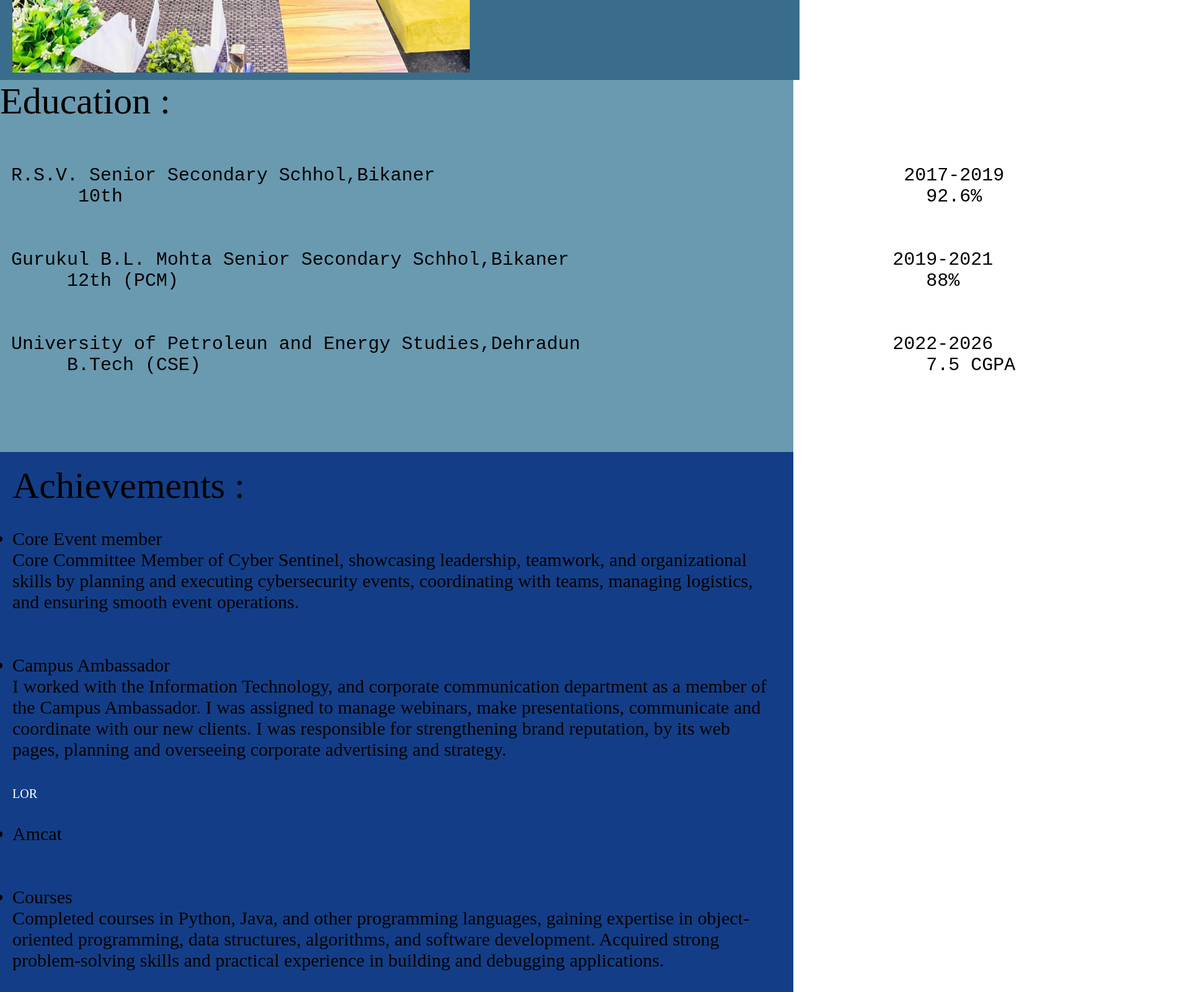
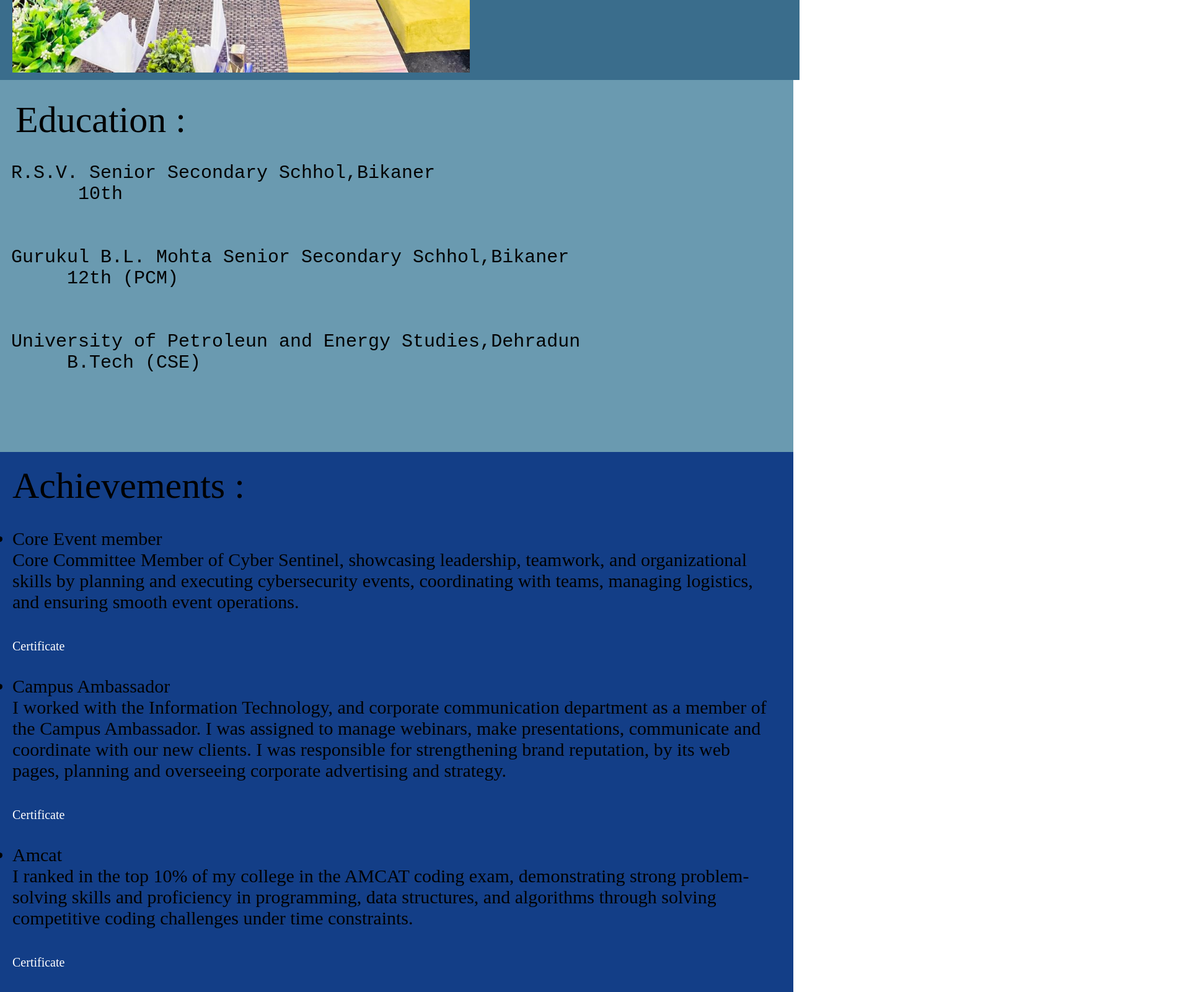
Before and after one commit to Ynikhil008/Portfolio, a plain HTML site: page index.html in a window 1280 px wide. Shown: the part 780-2380 px from the top of the page at 62% size, 1920 px wide, since content can reach past the window. Drawn offline with Linux system fonts and the light colour scheme; a script that the page names is missing.

Commit message:
Update index.html

```diff
--- a/index.html
+++ b/index.html
@@ -11,7 +11,7 @@
                <meta http-equiv='X-UA-Compatible' content='IE=edge'>
                <title>Index Page</title>
                <meta name='viewport' content='width=device-width, initial-scale=1'>
-               <link rel='stylesheet' type='text/css' media='screen' href='index.css'>
+               <link rel='stylesheet' type='text/css' media='screen' href="index.css">
                <script src='main.js'></script>
         </head>
 
@@ -45,25 +45,24 @@
 
                 <!-- Education part includes school and college details-->
                 <div id="two">
-                    <p style="font-size: 60px;">Education :</p>
-                    <br>
+                    <p style="font-size: 60px; margin-left: 25px; padding-top: 30px;">Education :</p>
                     <div class="education">
                         <div class="school">
                             <br>
-                            <pre> R.S.V. Senior Secondary Schhol,Bikaner                                          2017-2019
-       10th                                                                        92.6%</pre>
+                            <pre> R.S.V. Senior Secondary Schhol,Bikaner                                                                                  2017-2019
+       10th                                                                                                                                        92.6%</pre>
                         </div>
                     <br>
                     <br>
                         <div class="school">
-                            <pre> Gurukul B.L. Mohta Senior Secondary Schhol,Bikaner                             2019-2021
-      12th (PCM)                                                                   88%</pre>
+                            <pre> Gurukul B.L. Mohta Senior Secondary Schhol,Bikaner                                                            2019-2021
+      12th (PCM)                                                                                                                              88%</pre>
                         </div>
                     <br>
                     <br>
                         <div class="school">
-                            <pre> University of Petroleun and Energy Studies,Dehradun                            2022-2026
-      B.Tech (CSE)                                                                 7.5 CGPA</pre>
+                            <pre> University of Petroleun and Energy Studies,Dehradun                                                              2022-2026
+      B.Tech (CSE)                                                                                                                          7.5 CGPA</pre>
                         </div>
                     </div>
                 </div>
@@ -78,20 +77,26 @@
                                 <li>Core Event member</li>
                                 <p>Core Committee Member of Cyber Sentinel, showcasing leadership, teamwork, and organizational skills by planning and executing cybersecurity events, coordinating with teams, managing logistics, and ensuring smooth event operations.</p>
                                     <br>
+                                    <a href="">Certificate</a>
+                                    <br>
                                     <br>
                                 <li>Campus Ambassador</li>
                                 <p> I worked with the Information Technology, and corporate communication department as a member of the Campus Ambassador.  I was assigned to manage webinars, make presentations, communicate and coordinate with our new clients. I was responsible for
                                     strengthening brand reputation, by its web pages, planning and overseeing corporate advertising and strategy.</p>
                                     <br>
-                                    <a href="">LOR</a>
+                                    <a href="">Certificate</a>
                                     <br>
                                     <br>
                                 <li>Amcat</li>
-                                <p></p>
+                                <p>I ranked in the top 10% of my college in the AMCAT coding exam, demonstrating strong problem-solving skills and proficiency in programming, data structures, and algorithms through solving competitive coding challenges under time constraints.</p>
+                                    <br>
+                                    <a href="">Certificate</a>
                                     <br>
                                     <br>
                                 <li>Courses</li>
                                 <p>Completed courses in Python, Java, and other programming languages, gaining expertise in object-oriented programming, data structures, algorithms, and software development. Acquired strong problem-solving skills and practical experience in building and debugging applications.</p>
+                                    <br>
+                                    <a href="">Certificate</a>
                                     <br>
                                     <br>
                                 <li> Class Representative</li>
@@ -180,11 +185,6 @@
                                     <a href="">Certificate</a>
                                     <br>
                                     <br>
-                                <li>Entrepreneurship</li>
-                                    <br>
-                                    <br>
-                                <li></li>
-                                <li></li>
                             </ul>
                         </div>
                     </div>
```
Lines whose indentation alone changed are shown as unchanged.
